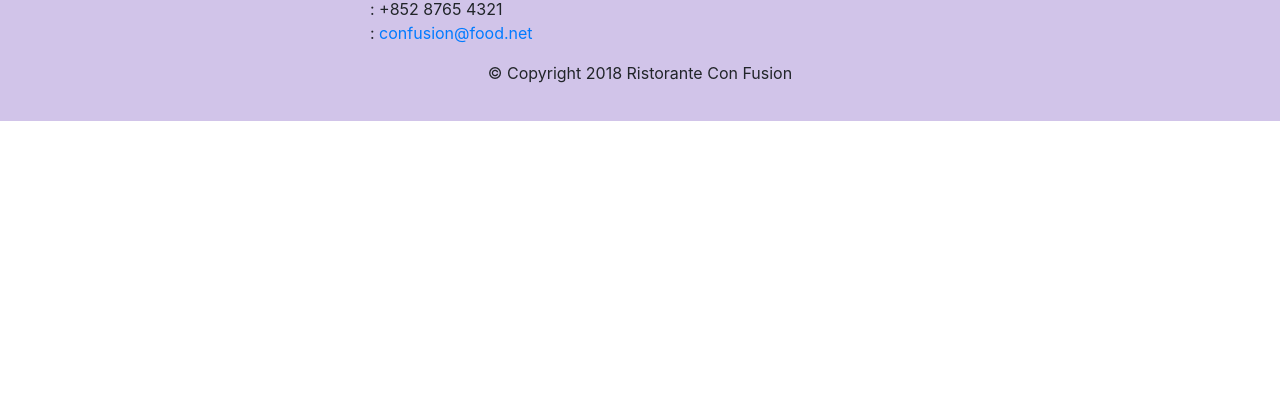
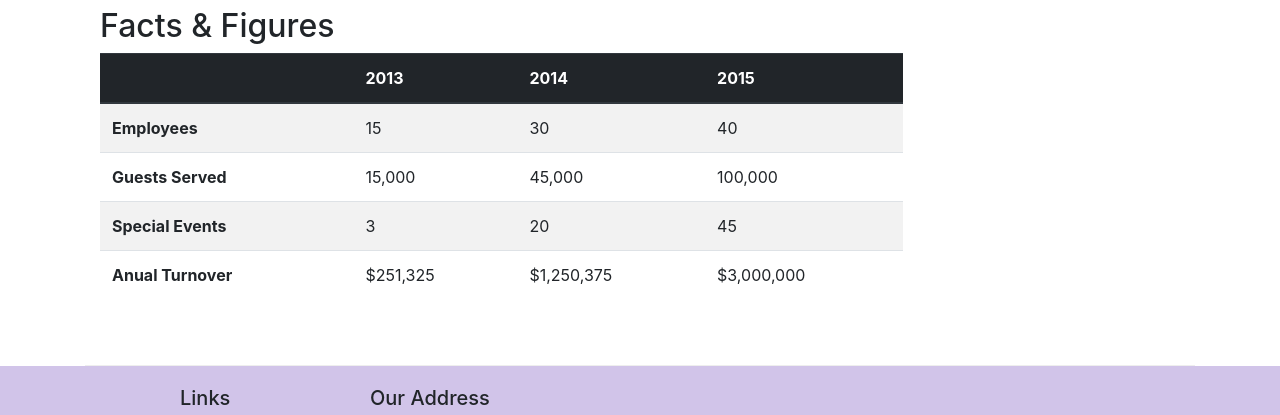
Before and after one commit to cruzito626/renta-auto-FE, a website: page aboutus.html in a window 1280 px wide. Shown: the part 1705-2120 px from the top of the page. Before the commit the page ends 1826 px from the top, so only its background shows below. Drawn offline with nearby package versions, Linux system fonts and the light colour scheme.

Commit message:
Tables and Cards

```diff
--- a/aboutus.html
+++ b/aboutus.html
@@ -63,7 +63,31 @@
         <p>Started in 2010, Ristorante con Fusion quickly established itself as a culinary icon par excellence in Hong Kong. With its unique brand of world fusion cuisine that can be found nowhere else, it enjoys patronage from the A-list clientele in Hong Kong.  Featuring four of the best three-star Michelin chefs in the world, you never know what will arrive on your plate the next time you visit us.</p>
         <p>The restaurant traces its humble beginnings to <em>The Frying Pan</em>, a successful chain started by our CEO, Mr. Peter Pan, that featured for the first time the world's best cuisines in a pan.</p>
       </div>
-      <div>
+      <div class="col-12 col-sm-6">
+        <div class="cart">
+          <h3 class="card-header bg-primary text-white">Facts At a Glance</h3>
+          <div class="card-body">
+            <dl class="row">
+              <dt class="col-6">Started</dt>
+              <dd class="col-6">3 Feb. 2013</dd>
+              <dt class="col-6">Major Stake Holder</dt>
+              <dd class="col-6">HK Fine Food Inc.</dd>
+              <dt class="col-6">Last Year's Turnover</dt>
+              <dd class="col-6">$1,250,375</dd>
+              <dt class="col-6">Employees</dt>
+              <dd class="col-6">40</dd>
+            </dl>
+          </div>
+        </div>
+      </div>
+      <div class="col-12">
+        <div class="card card-body bg-ligth">
+          <blockquote class="blockquote">
+            <p class="mb-0">You better cut the pizza in four pieces because I'am not hungry enough to eat six.</p>
+            <footer class="blockquote-footer">Yogi Berra, <cite title="Source Title">The Wit and Wisdom of Yogi Berra,
+              P. Pepe, Diversion Books, 2014</cite></footer>
+          </blockquote>
+        </div>
       </div>
     </div>
 
@@ -79,6 +103,53 @@
         <p class="d-none d-sm-block">Blessed with the most discerning gustatory sense, Agumbe, our CTO, personally ensures that every dish that we serve meets his exacting tastes. Our chefs dread the tongue lashing that ensues if their dish does not meet his exacting standards. He lives by his motto, <em>You click only if you survive my lick.</em></p>
         <h3>Alberto Somayya <small>Executive Chef</small></h3>
         <p class="d-none d-sm-block">Award winning three-star Michelin chef with wide International experience having worked closely with whos-who in the culinary world, he specializes in creating mouthwatering Indo-Italian fusion experiences. He says, <em>Put together the cuisines from the two craziest cultures, and you get a winning hit! Amma Mia!</em></p>
+      </div>
+    </div>
+    <div class="row row-content">
+      <div class="col-12 col-sm-9">
+        <h2>Facts &amp; Figures</h2>
+
+        <div class="table-responsive">
+          <table class="table table-striped">
+            <thead class="thead-dark">
+              <tr>
+                <th>&nbsp;</th>
+                <th>2013</th>
+                <th>2014</th>
+                <th>2015</th>
+              </tr>
+            </thead>
+            <tbody>
+              <tr>
+                <th>Employees</th>
+                <td>15</td>
+                <td>30</td>
+                <td>40</td>
+              </tr>
+              <tr>
+                <th>Guests Served</th>
+                <td>15,000</td>
+                <td>45,000</td>
+                <td>100,000</td>
+              </tr>
+              <tr>
+                <th>Special Events</th>
+                <td>3</td>
+                <td>20</td>
+                <td>45</td>
+              </tr>
+              <tr>
+                <th>Anual Turnover</th>
+                <td>$251,325</td>
+                <td>$1,250,375</td>
+                <td>$3,000,000</td>
+              </tr>
+            </tbody>
+          </table>
+        </div>
+      </div>
+      <div class="col-12 col-sm-3">
+
       </div>
     </div>
 
```
